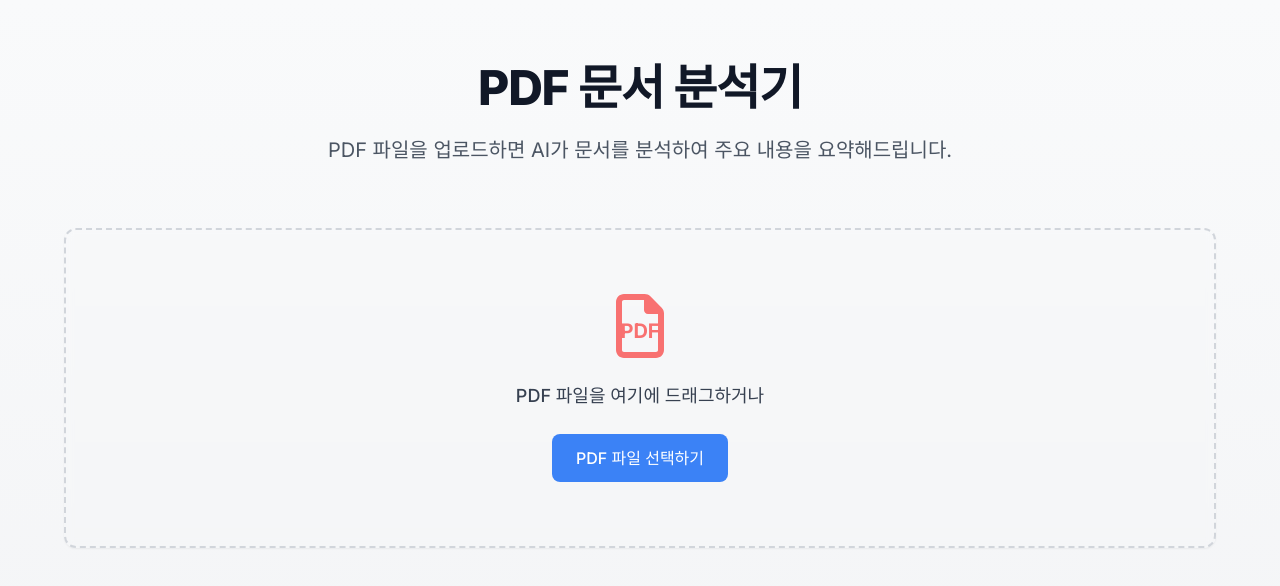
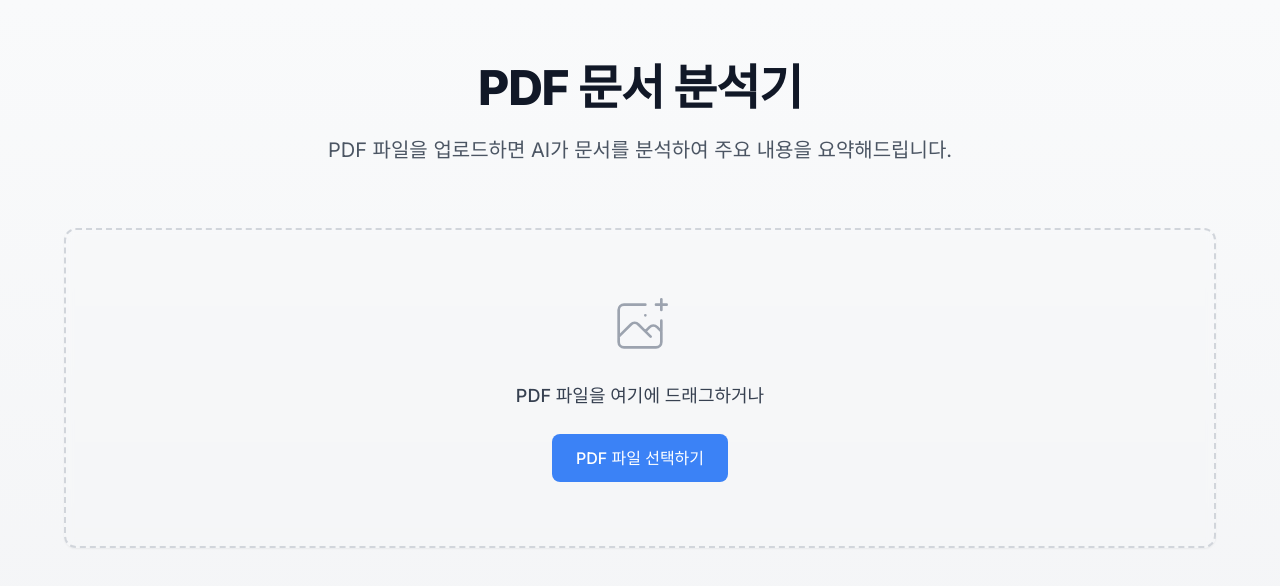
Before and after one commit to JustDoIt-Lee/xeona-ai-action-demo, a Next.js app in the folder frontend/: page / in a window 1280 px wide. Shown: the top 586 px of the page. Built offline with nearby package versions, Linux system fonts and the light colour scheme.

Commit message:
update file upload box UI

```diff
--- a/frontend/src/app/page.tsx
+++ b/frontend/src/app/page.tsx
@@ -87,7 +87,7 @@ export default function Home() {
 
         {/* Upload Area */}
         <div
-          className={`group border-2 border-dashed rounded-xl p-16 text-center transition-all duration-300
+          className={`border-2 border-dashed rounded-xl p-16 text-center transition-all duration-300
             ${isDragging
               ? 'border-blue-500 bg-blue-50 scale-[1.02] shadow-lg'
               : 'border-gray-300 hover:border-blue-400 hover:bg-blue-50/60 hover:scale-[1.01]'
@@ -132,10 +132,8 @@ export default function Home() {
             </div>
           ) : (
             <div className="text-gray-600">
-              <svg className="mx-auto h-16 w-16 mb-6 text-red-400" fill="currentColor" viewBox="0 0 384 512" aria-hidden="true">
-                {/* Font Awesome Pro 6.4.2 by @fontawesome - https://fontawesome.com License - https://fontawesome.com/license (Commercial License) */}
-                <path d="M320 464c8.8 0 16-7.2 16-16V160H256c-17.7 0-32-14.3-32-32V48H64c-8.8 0-16 7.2-16 16V448c0 8.8 7.2 16 16 16H320zM0 64C0 28.7 28.7 0 64 0H229.5c17 0 33.3 6.7 45.3 18.7l90.5 90.5c12 12 18.7 28.3 18.7 45.3V448c0 35.3-28.7 64-64 64H64c-35.3 0-64-28.7-64-64V64z"/>
-                <text x="50%" y="60%" dominantBaseline="middle" textAnchor="middle" fontSize="160" fontWeight="bold" fill="currentColor">PDF</text>
+              <svg className="mx-auto h-16 w-16 mb-6 text-gray-400" stroke="currentColor" fill="none" viewBox="0 0 48 48" aria-hidden="true">
+                <path d="M28 8H12a4 4 0 00-4 4v20m32-12v8m0 0v8a4 4 0 01-4 4H12a4 4 0 01-4-4v-4m32-4l-3.172-3.172a4 4 0 00-5.656 0L28 28M8 32l9.172-9.172a4 4 0 015.656 0L28 28m0 0l4 4m4-24h8m-4-4v8m-12 4h.02" strokeWidth="2" strokeLinecap="round" strokeLinejoin="round" />
               </svg>
               <p className="text-lg font-medium text-gray-700 mb-6">PDF 파일을 여기에 드래그하거나</p>
               <button className="px-6 py-3 bg-blue-500 text-white rounded-lg font-medium
```
